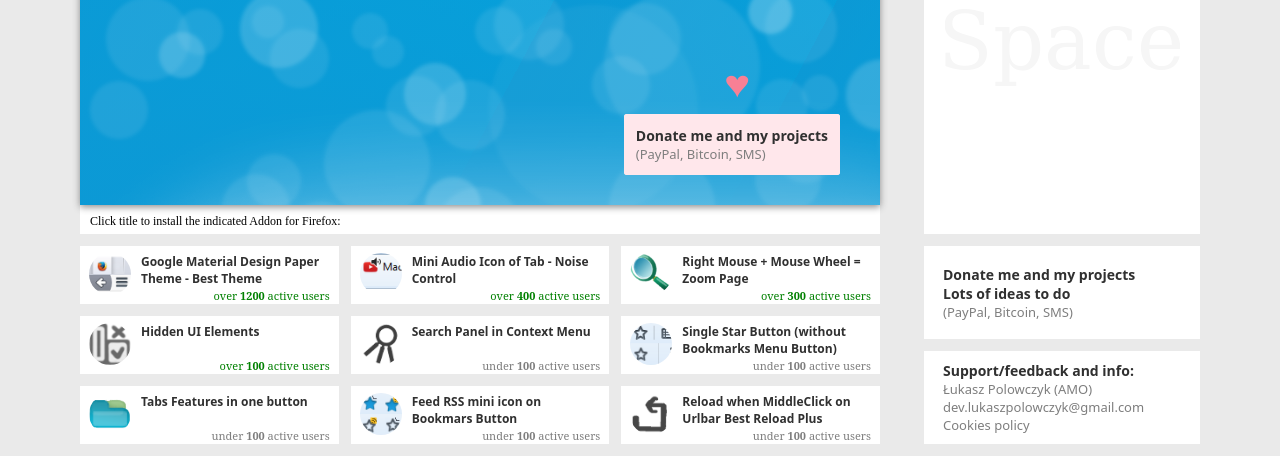
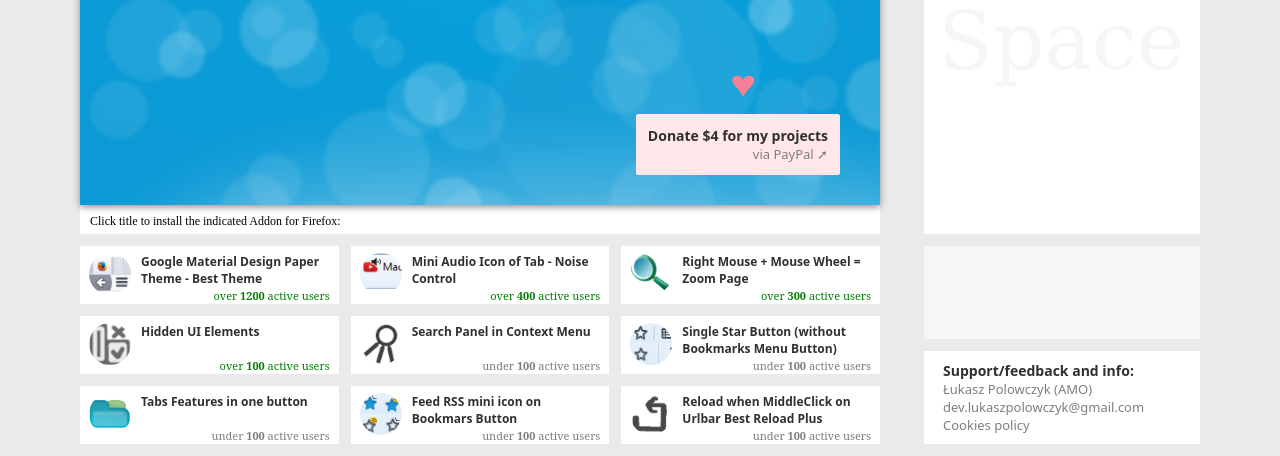
Before and after one commit to lukaszpolowczyk/lukaszpolowczyk.github.io, a plain HTML site: page index.html in a window 1280 px wide. Shown: the part 344-800 px from the top of the page. Drawn offline with Linux system fonts and the light colour scheme.

Commit message:
donate simplify

```diff
--- a/donate.css
+++ b/donate.css
@@ -169,6 +169,26 @@
 	border-radius: inherit;
 	padding: 12px;
 }
+.donate-start-button-x {
+	display: flex;
+	flex-direction: column;
+	align-items: flex-end;
+}
+.donate-start-button {
+	display: block;
+    	text-decoration: none;
+}
+#donate-start-button-from-sidebar > * {
+	visibility: hidden;
+}
+#donate-start-button-from-sidebar {
+	opacity: .6;
+
+}
+#donate-start-button-from-sidebar:hover {
+	background: white !important;
+	cursor: inherit !important;
+}
 
 @keyframes showheart {
 	0% { transform: translate(0, 109%); }
--- a/index.html
+++ b/index.html
@@ -73,13 +73,13 @@
 
 				<div class="donate-container">
 
-					<div id="donate-start-button" class="donate-start-button" data-pulse-heart="false">
+					<a href="https://www.paypal.me/LukaszPolowczyk/4usd" target="_blank" id="donate-start-button" class="donate-start-button" data-pulse-heart="false">
 						<div id="heart" class="heart"><div class="heart-y" data-hide-heart="true"><div class="heart-x" data-hide-heart="true"></div></div></div>
 						<div class="donate-start-button-x">
-							<div class="donate-descript">Donate me and my projects</div>
-							<span class="donate-types">(PayPal, Bitcoin, SMS)</span>
+							<div class="donate-descript">Donate $4 for my projects</div>
+							<span class="donate-types" style="display: inline-flex">via PayPal &#10138;</span>
 						</div>
-					</div>
+					</a>
 					<div class="donate-panel">
 						<div style="left: 0" class="donate-slide slide" data-showed="true" style="flex-direction: column;">
 
@@ -375,7 +375,7 @@
 	<script src="qrcodelib/jquery.min.js"></script>
 	<script src="qrcodelib/qrcode.js"></script>
 	<script src="main.js"></script>
-	<script src="donate.js"></script>
+	<!--<script src="donate.js"></script>-->
 
 	<script>
 		document.addEventListener("DOMContentLoaded", ()=> {
```
